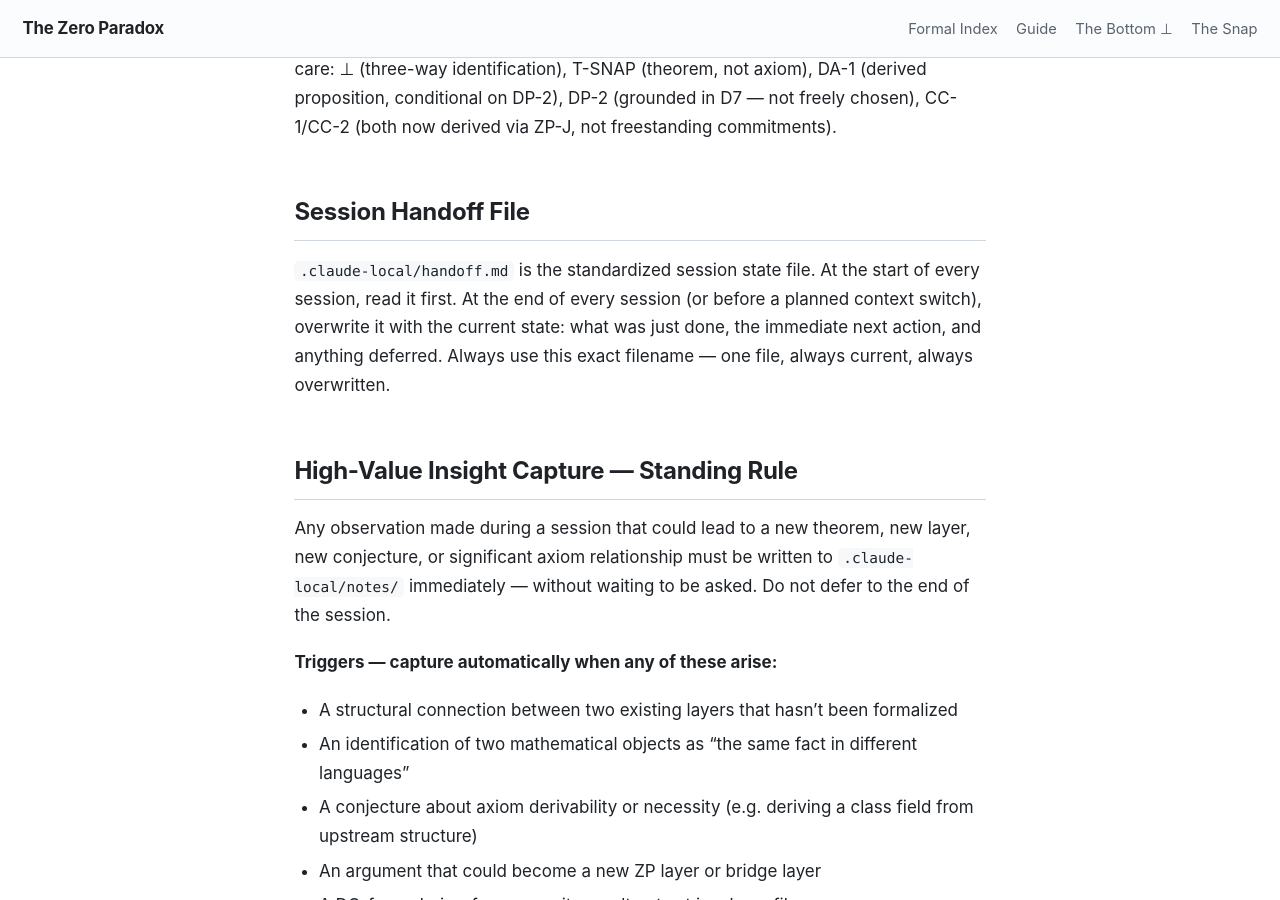
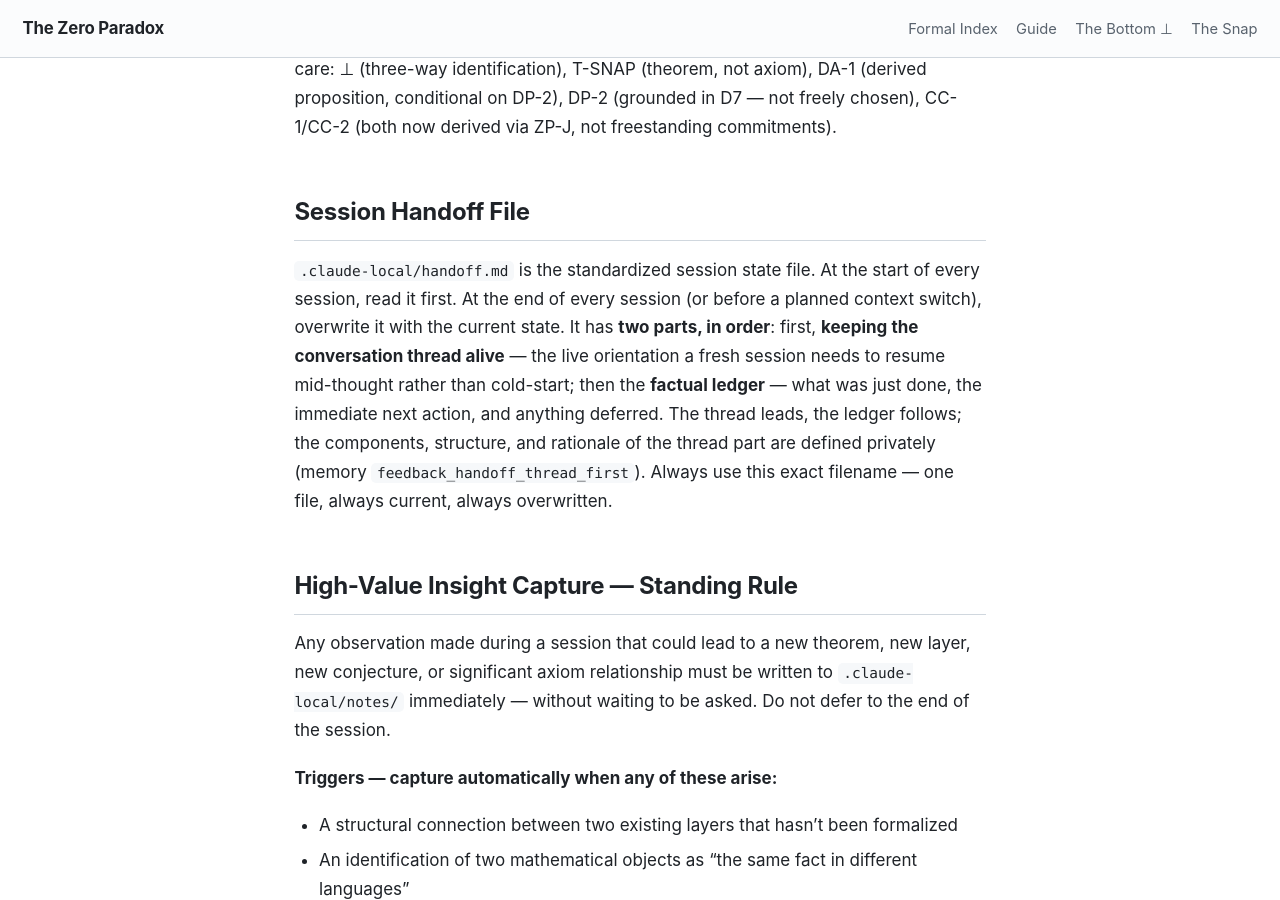
Before and after one commit to timbrigham/ZeroParadox, a Jekyll site: the page built from CLAUDE.md, in a window 1280 px wide and 900 px high, scrolled down 30821 px. Built offline with Jekyll 4.4.1, drawn with Linux system fonts in a browser that asks for light colours; our own code applies the rules of GitHub Pages for plain Markdown files.

Commit message:
handoff convention: two-part thread-first shape (public pointer; private def in memory)

```diff
--- a/CLAUDE.md
+++ b/CLAUDE.md
@@ -592,7 +592,7 @@ During working sessions, apply the Communication Quality Rubric to evaluate Tim'
 
 ## Session Handoff File
 
-`.claude-local/handoff.md` is the standardized session state file. At the start of every session, read it first. At the end of every session (or before a planned context switch), overwrite it with the current state: what was just done, the immediate next action, and anything deferred. Always use this exact filename — one file, always current, always overwritten.
+`.claude-local/handoff.md` is the standardized session state file. At the start of every session, read it first. At the end of every session (or before a planned context switch), overwrite it with the current state. It has **two parts, in order**: first, **keeping the conversation thread alive** — the live orientation a fresh session needs to resume mid-thought rather than cold-start; then the **factual ledger** — what was just done, the immediate next action, and anything deferred. The thread leads, the ledger follows; the components, structure, and rationale of the thread part are defined privately (memory `feedback_handoff_thread_first`). Always use this exact filename — one file, always current, always overwritten.
 
 ## High-Value Insight Capture — Standing Rule
 
```
